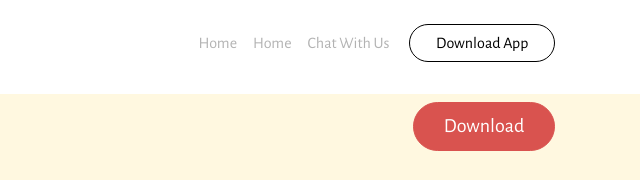
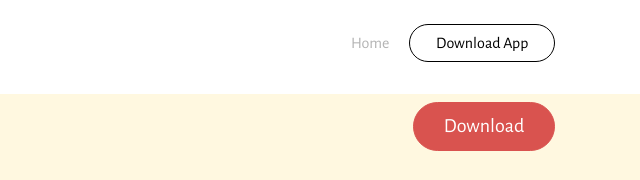
Before and after one commit to McOfficial/Moviesclub, a plain HTML site: page 2017(1).html in a window 1280 px wide. Shown: the top 180 px of the page, 640-1280 px from the left. Drawn offline with nearby package versions, Linux system fonts and the light colour scheme.

```diff
--- a/2017(1).html
+++ b/2017(1).html
@@ -51,7 +51,7 @@ s0.parentNode.insertBefore(s1,s0);
 
             <ul class="nav navbar-nav pull-xs-right"><li class="nav-item"><a class="btn btn-secondary-outline" href="Download.html">Download App</a></li></ul>
 
-            <ul class="nav navbar-nav pull-xs-right"> <li class="nav-item"><a class="nav-link" href="index.html">Home</a></li> <li class="nav-item"><a class="nav-link" href="index.html">Home</a></li>  <li class="nav-item"><a class="nav-link" href="https://tawk.to/chat/5a4a2906d7591465c7067663/1c3katpi7/?$_tawk_popout=true">Chat With Us</a></li></ul>
+            <ul class="nav navbar-nav pull-xs-right"> <li class="nav-item"><a class="nav-link" href="index.html">Home</a></li>   </ul>
         </div>
     </div>
 </nav>
```
Also changed, not shown: 2017(2).html (+1 -1 lines), 2017(3).html (+1 -1 lines), 2018(1).html (+1 -1 lines), Download.html (+1 -1 lines), index.html (+1 -1 lines), 1 other file.
